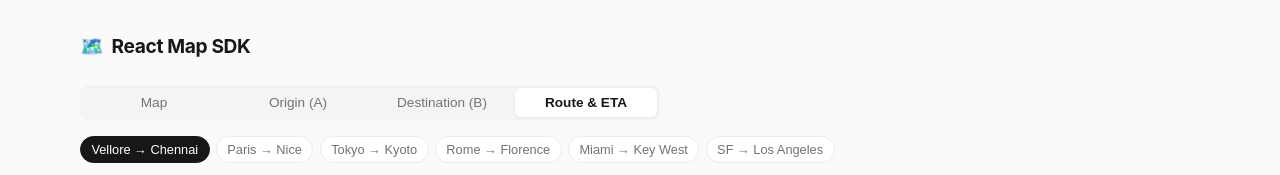
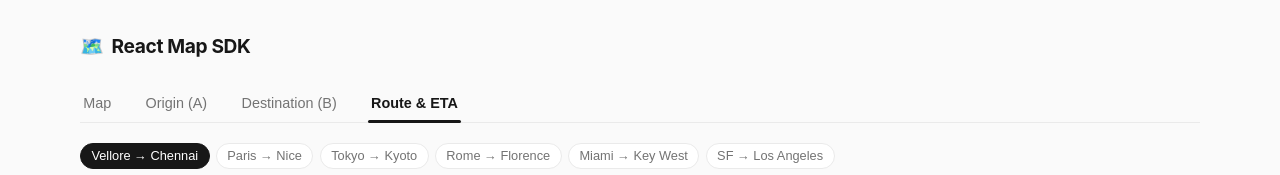
Before and after one commit to Martin0610/react-map-sdk, a React (Vite) app in the folder example/: page / in a window 1280 px wide. Shown: the top 175 px of the page. Built offline with nearby package versions, Linux system fonts and the light colour scheme.

Commit message:
style: apply sleek minimalist underline tab navigation

```diff
--- a/example/src/App.css
+++ b/example/src/App.css
@@ -76,29 +76,28 @@
   border-color: var(--border-hover);
 }
 
-/* Mode Switcher Segmented Bar */
+/* Minimalist Underline Tab Navigation */
 .segmented-nav {
   display: flex;
-  background: #f4f4f5;
-  padding: 3px;
-  border-radius: var(--radius-sm);
-  margin-bottom: 1rem;
-  gap: 2px;
+  background: transparent;
+  border-bottom: 1px solid var(--border);
+  margin-bottom: 1.25rem;
+  gap: 1.75rem;
   width: 100%;
-  max-width: 580px;
+  padding: 0;
 }
 
 .seg-btn {
-  flex: 1;
-  padding: 0.45rem 0.75rem;
-  font-size: 0.85rem;
+  padding: 0.65rem 0.2rem;
+  font-size: 0.9rem;
   font-weight: 500;
   border: none;
   background: transparent;
   color: var(--text-muted);
-  border-radius: 6px;
+  border-radius: 0;
   cursor: pointer;
-  transition: all 0.15s ease;
+  position: relative;
+  transition: color 0.15s ease;
   white-space: nowrap;
 }
 
@@ -107,10 +106,21 @@
 }
 
 .seg-btn.active {
-  background: var(--surface);
+  background: transparent;
   color: var(--text-main);
   font-weight: 600;
-  box-shadow: 0 1px 3px rgba(0, 0, 0, 0.06);
+  box-shadow: none;
+}
+
+.seg-btn.active::after {
+  content: '';
+  position: absolute;
+  bottom: -1px;
+  left: 0;
+  right: 0;
+  height: 2.5px;
+  background-color: var(--text-main);
+  border-radius: 2px;
 }
 
 /* Preset Chips */
```
